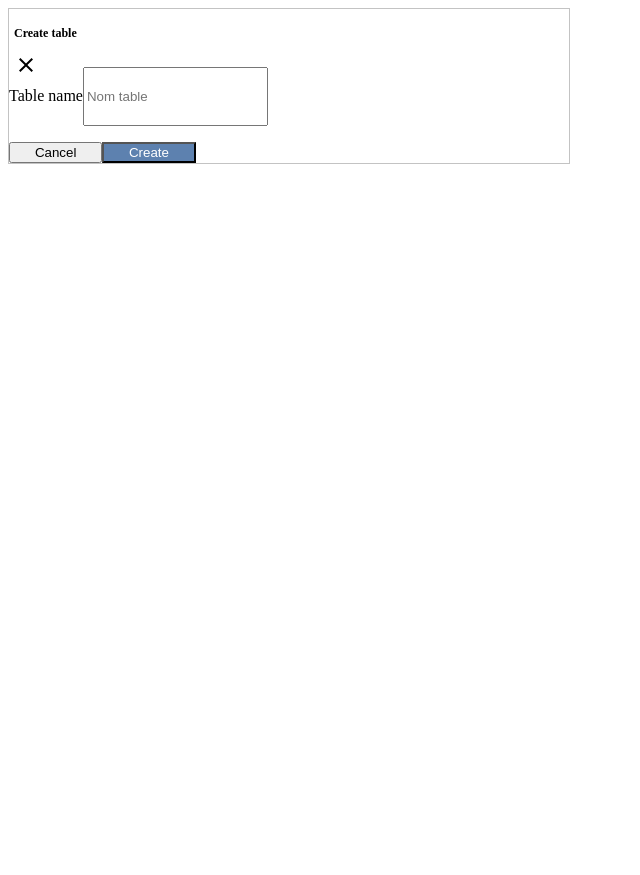
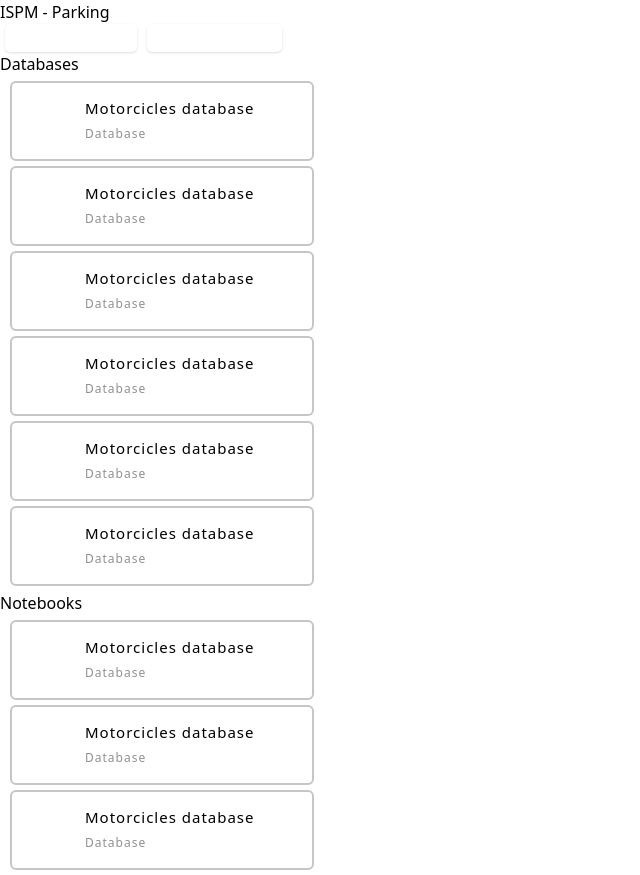
Before and after one commit to TahianSylvain/data-canvas-web, a Next.js app: page / in a window 1280 px wide. Shown: the whole page, without its empty margins (0-640 px from the left). Before the commit the page ends 800 px from the top, so only its background shows below. Built offline with nearby package versions, Linux system fonts and the light colour scheme.

Commit message:
Form create new data

```diff
--- a/src/app/globals.css
+++ b/src/app/globals.css
@@ -33,10 +33,11 @@ body, * {
 }
 .contain_menu_acceuil{
     width: 100%;
+    padding: 3rem 3rem 0 0;
 
     display: flex;
     flex-flow: column wrap;
-    align-items: center;
+    align-items: flex-end;
 }
 .contain_sous_menu_acceuil{
     width: 70%;
@@ -96,3 +97,36 @@ body, * {
     flex-flow: wrap;
     justify-content: flex-start;
 }
+.contain_form_creatData{
+    width: 100%;
+    height: 100%;
+    background-color: #0000007a;
+    padding: 1em 0 0 0;
+    position: fixed;
+    top: 0;
+    display: none;
+}
+.show{
+    display: block;
+}
+.hidde{
+    display: none;
+}
+.btn_form_new_tab{
+    width: 7em;
+    margin: 1rem 0 0 0;
+}
+.btn_blue{
+    background-color: rgba(93, 129, 175, 1);
+    color: #fff;
+}
+.inpt_size_and_style{
+    height: 3.3rem;
+    border: 1px solid #C6C6C6;
+    padding: 5px;
+}
+.float_sidebar{
+    position: fixed;
+    left: 0;
+    top: 4.5rem;
+}
--- a/src/app/home/page.tsx
+++ b/src/app/home/page.tsx
@@ -1,9 +1,14 @@
-import ButtonCreat from "../composant/btn_new/page";
-import ModelData from "../composant/dataBaseModel/page";
+'use client'
+import { useState } from "react";
+import ButtonCreat from "../../components/btn_new/page";
+import ModelData from "../../components/dataBaseModel/page";
+import CreateDatabaseForm from "@/components/createDatabaseForm/page";
 
 export default function Acceuil() {
+    const [visibility, setVisibility] = useState("hidden");
+
     const data = {
-        text_btn:'New Darabase',
+        text_btn:'New Database',
         text_btn2:'New Notebook',
         color:'green',
         color2:'blue',
@@ -33,16 +38,22 @@ export default function Acceuil() {
         type6:'Database',
         // -----------------------
     }
+    const handleClick = ()=>{
+        setVisibility(visibility == 'hidde'? 'show':'hidde')
+    }
 
     return (
+        <>
+        <CreateDatabaseForm handleClick={handleClick} visibility = {visibility}></CreateDatabaseForm>
         <section className="contain_menu_acceuil">
+
             <section className="contain_sous_menu_acceuil">
                 <div className="container_1">
                     <h4 className="sous_titre_1">ISPM - Parking</h4>
 
                     <div>
-                        <ButtonCreat text_btn={data.text_btn} color={data.color}/>
-                        <ButtonCreat text_btn={data.text_btn2} color={data.color2}/>
+                        <ButtonCreat handleClick={handleClick} text_btn={data.text_btn} color={data.color}/>
+                        <ButtonCreat handleClick={handleClick} text_btn={data.text_btn2} color={data.color2}/>
                     </div>
                 </div>
                 <div className="container_2">
@@ -65,5 +76,6 @@ export default function Acceuil() {
             </section>
 
         </section>
+        </>
     );
 }
--- a/src/app/page.tsx
+++ b/src/app/page.tsx
@@ -1,9 +1,7 @@
-import FormNewTab from "@/components/pop_up_new/page";
 import Acceuil from "./home/page";
 
 export default function Home() {
   return (
-    // <Acceuil />
-    <FormNewTab />
+    <Acceuil />
   )
 }
--- a/src/app/test/page.tsx
+++ b/src/app/test/page.tsx
@@ -1,9 +1,12 @@
+import CreateDatabaseForm from "@/components/createDatabaseForm/page";
 import Header from "@/components/header/header";
 import Sidebar from "@/components/sidebar/sidebar";
+import Acceuil from "../home/page";
 
 export default function test() {
 	return <div className="h-screen w-screen">
 		<Header />
 		<Sidebar />
+		<Acceuil/>
 	</div>
 }
--- a/src/app/composant/btn_new/page.tsx
+++ b/src/components/btn_new/page.tsx
@@ -1,21 +1,17 @@
 'use client'
-import { useState } from "react";
 import "./button.css";
 
 interface type_data{
     text_btn:string,
-    color: string
+    color: string,
+    handleClick: () => void
 }
 
-export default function ButtonCreat({text_btn, color}:type_data) {
-    const [visibility, setVisibility] = useState("hidden");
+export default function ButtonCreat({text_btn, color, handleClick}:type_data) {
     const safeColor = ["blue", "green", "red", "yellow"].includes(color)?  color: "gray";
     const className = `btn_ ${safeColor} py-1 px-4 text-white shadow`;
 
-    const handleClick = ()=>{
-        alert('Click '+visibility);
-        setVisibility(visibility!='visible'? 'hidden':'visible')
-    }
+
 
     return (
         <button className={className} onClick={handleClick}>{text_btn}</button>
--- /dev/null
+++ b/src/components/createDatabaseForm/page.tsx
@@ -0,0 +1,124 @@
+'use client';
+import { useState } from 'react';
+import { Button } from '../buttons/button';
+
+interface parameter_type{
+    visibility:string,
+    handleClick: () => void
+}
+
+export default function CreateDatabaseForm({visibility, handleClick}:parameter_type) {
+  const [formData, setFormData] = useState({
+    name: '',
+    color: '',
+    icon: '',
+    file: null,
+  });
+//   const [visibility, setVisibility] = useState('hidden');
+
+  const colors = ['#a855f7', '#22c55e', '#facc15', '#ef4444', '#3b82f6'];
+  const icons = ['📚', '📊', '🧪', '⚙️', '💡'];
+
+  const handleSubmit = (e) => {
+    e.preventDefault();
+    console.log('Form data:', formData);
+    alert('Database created!');
+  };
+  const contain_class = `contain_form_creatData ${visibility}`;
+
+  return (
+    <section className={contain_class}>
+        <form
+        onSubmit={handleSubmit}
+        className="max-w-2xl mx-auto bg-white shadow-xl rounded-xl p-8 space-y-6"
+        >
+        <h2 className="text-2xl font-bold text-center">Create a Database</h2>
+
+        {/* Nom */}
+        <div>
+            <label className="block text-sm font-medium text-gray-700 mb-1">
+            Database Name
+            </label>
+            <input
+                type="text"
+                value={formData.name}
+                onChange={(e) =>
+                    setFormData({ ...formData, name: e.target.value })
+                }
+                className="inpt_size_and_style w-full rounded-md border-gray-300 shadow-sm focus:ring-blue-500 focus:border-blue-500"
+                placeholder="Your database name"
+                required
+            />
+        </div>
+
+        {/* Couleur */}
+        <div>
+            <label className="block text-sm font-medium text-gray-700 mb-2">
+            Pick a Color
+            </label>
+            <div className="flex space-x-4">
+            {colors.map((color) => (
+                <button
+                    type="button"
+                    key={color}
+                    onClick={() => setFormData({ ...formData, color })}
+                    className={`w-8 h-8 rounded-full border-2 transition ${
+                        formData.color === color
+                        ? 'border-black scale-110'
+                        : 'border-transparent'
+                    }`}
+                    style={{ backgroundColor: color }}
+                />
+            ))}
+            </div>
+        </div>
+
+        {/* Icône */}
+        <div>
+            <label className="block text-sm font-medium text-gray-700 mb-2">
+            Pick an Icon
+            </label>
+            <div className="flex space-x-4 text-2xl">
+            {icons.map((icon) => (
+                <button
+                type="button"
+                key={icon}
+                onClick={() => setFormData({ ...formData, icon })}
+                className={`p-2 border rounded-md ${
+                    formData.icon === icon
+                    ? 'border-blue-500 scale-110'
+                    : 'border-gray-200'
+                }`}
+                >
+                {icon}
+                </button>
+            ))}
+            </div>
+        </div>
+
+        {/* Fichier */}
+        <div>
+            <label className="block text-sm font-medium text-gray-700 mb-2">
+            Import File
+            </label>
+            <input
+                type="file"
+                onChange={(e) =>
+                    setFormData({ ...formData, file: e.target.files[0] })
+                }
+                className="w-full"
+                placeholder='Votre fichier'
+            />
+        </div>
+
+        {/* Soumettre */}
+        <div className="text-center">
+            <div className="flex items-center justify-end">
+                <Button onClick={handleClick} type='button' className="btn_form_new_tab">{'Cancel'}</Button>
+                <Button type='submit' className="btn_blue btn_form_new_tab">{'Create'}</Button>
+            </div>
+        </div>
+        </form>
+    </section>
+  );
+}
--- a/src/components/sidebar/sidebar.tsx
+++ b/src/components/sidebar/sidebar.tsx
@@ -21,7 +21,7 @@ const CONTENTS = {
 
 export default function Sidebar() {
 	return <>
-		<div className="flex flex-col w-72 h-full py-4 px-5 border-r border-borderColor bg-foreground">
+		<div className="float_sidebar flex flex-col w-72 h-full py-4 px-5 border-r border-borderColor bg-foreground">
 			<div className="flex flex-col mb-2">
 				{CONTENTS.create_section.map((item, id) => {
 					return <button key={id} className="flex items-center gap-3 p-2 px-4">
```
Also changed, not shown: src/components/btn_new/button.css (renamed from src/app/composant/btn_new/button.css), src/components/dataBaseModel/modelData.css (renamed from src/app/composant/dataBaseModel/modelData.css), src/components/dataBaseModel/page.tsx (renamed from src/app/composant/dataBaseModel/page.tsx).
